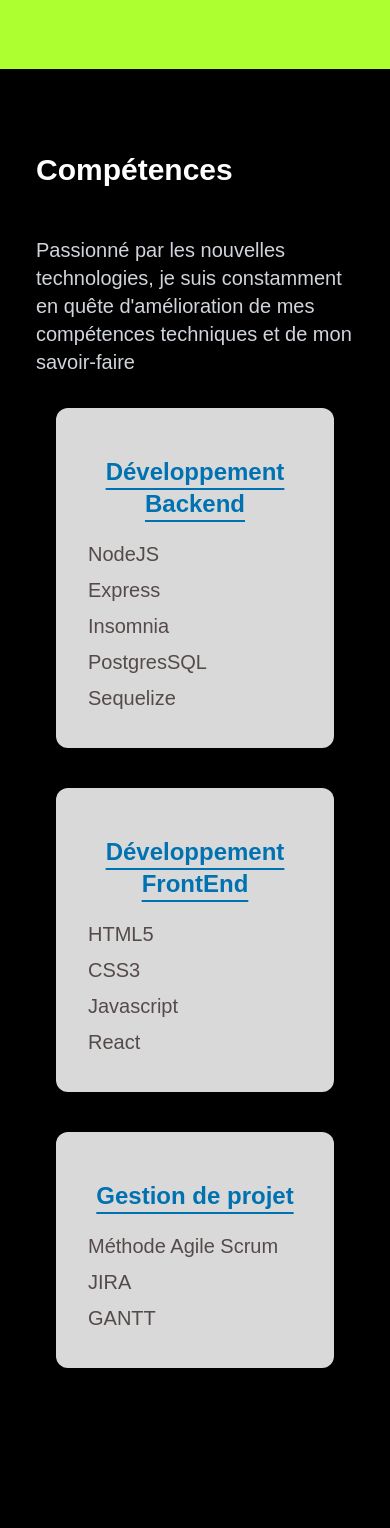
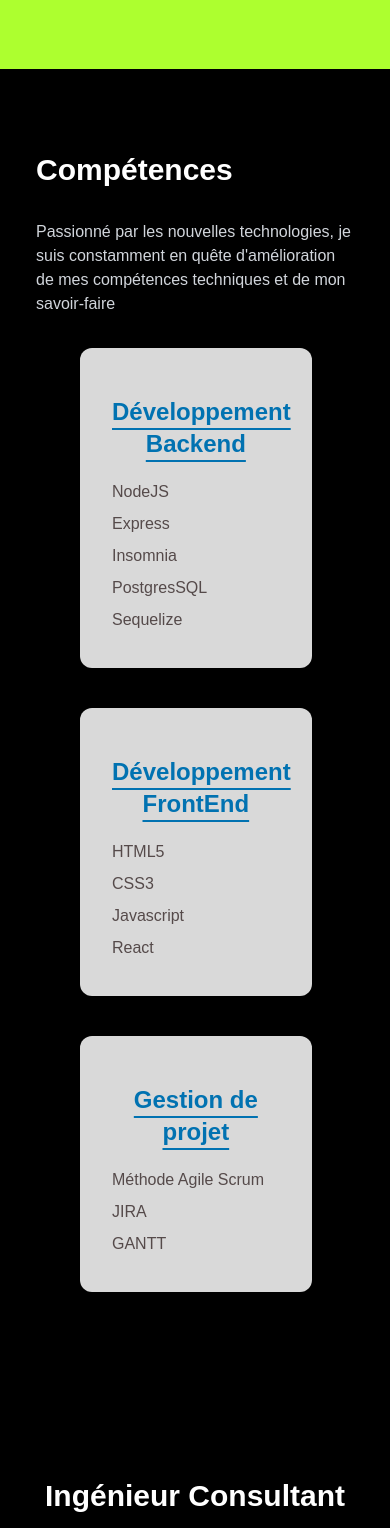
Before and after one commit to AlaaEddineRAHALI/portfolio-alaa-eddine-rahali, a React (Vite) app: page / in a window 390 px wide. Shown: the part 775-2303 px from the top of the page. Built offline with nearby package versions, Linux system fonts and the light colour scheme; a web font is replaced by a local one.

Commit message:
projects_optimisation

```diff
--- a/src/components/Skills/Skills.jsx
+++ b/src/components/Skills/Skills.jsx
@@ -5,16 +5,16 @@ const Skills = () => {
   return (
     <section
       id="skills"
-      className=" bg-black px-5  py-[15%] sm:px-2 md:py-[6%]  md:pb-[42%] lg:py-[05%] lg:pb-[8%]"
+      className=" bg-black px-5  py-[15%] sm:px-2 md:py-[6%]  md:pb-[55%] lg:py-[04%] lg:pb-[09%]"
     >
       <div className="  text-white ">
         <div className="mx-auto  max-w-screen-xl px-4  sm:px-6 sm:py-12 md:px-11 lg:px-8 ">
           <div className=" text-left  ">
-            <h2 className="mt-6 pb-4 text-3xl font-bold sm:text-6xl">
+            <h2 className="mt-6  text-3xl font-bold sm:pb-5 sm:text-6xl">
               Compétences
             </h2>
 
-            <p className="mt-8  text-xl text-gray-300">
+            <p className="mt-8  text-base text-gray-300 sm:text-2xl ">
               Passionné par les nouvelles technologies, je suis constamment en
               quête d&apos;amélioration de mes compétences techniques et de mon
               savoir-faire
@@ -22,12 +22,12 @@ const Skills = () => {
           </div>
 
           <div className="mx-5 mt-8 grid grid-cols-1 gap-10 sm:mx-1 md:grid-cols-3 lg:grid-cols-3  ">
-            <div className="   block h-full rounded-xl bg-[#D9D9D9] p-8 shadow-xl transition hover:border-gray-200/10  hover:shadow-gray-200/10 md:w-full lg:w-full">
+            <div className="   block h-full rounded-xl bg-[#D9D9D9] mx-6  md:mx-0 p-8 shadow-xl transition hover:border-gray-200/10  hover:shadow-gray-200/10 w-5/6 md:w-full lg:w-full">
               <h2 className="mt-4 text-center text-2xl font-bold text-[#0172B1] underline underline-offset-8 sm:text-2xl ">
                 Développement Backend
               </h2>
 
-              <ol className="skills mt-4 text-xl text-[#554A4A]">
+              <ol className="skills mt-4 text-base text-[#554A4A]">
                 <li className="skills py-1">NodeJS</li>
                 <li className="skills py-1">Express</li>
                 <li className="skills py-1">Insomnia</li>
@@ -35,24 +35,24 @@ const Skills = () => {
                 <li className="skills py-1">Sequelize</li>
               </ol>
             </div>
-            <div className="   block h-full rounded-xl bg-[#D9D9D9] p-8 shadow-xl transition hover:border-gray-200/10  hover:shadow-gray-200/10 md:w-full lg:w-full">
+            <div className="   block h-full rounded-xl bg-[#D9D9D9] mx-6  md:mx-0 p-8 shadow-xl transition hover:border-gray-200/10  hover:shadow-gray-200/10 w-5/6 md:w-full lg:w-full">
               <h2 className="mt-4 text-center text-2xl font-bold text-[#0172B1] underline underline-offset-8 ">
                 Développement FrontEnd
               </h2>
 
-              <ol className="skills mt-4 text-xl text-[#554A4A]">
+              <ol className="skills mt-4 text-base text-[#554A4A]">
                 <li className="skills py-1">HTML5</li>
                 <li className="skills py-1">CSS3</li>
                 <li className="skills py-1">Javascript</li>
                 <li className="skills py-1">React</li>
               </ol>
             </div>
-            <div className="   block h-full rounded-xl bg-[#D9D9D9] p-8 shadow-xl transition hover:border-gray-200/10  hover:shadow-gray-200/10 md:w-full lg:w-full">
+            <div className="   block h-full rounded-xl bg-[#D9D9D9] mx-6  md:mx-0 p-8 shadow-xl transition hover:border-gray-200/10  hover:shadow-gray-200/10 w-5/6 md:w-full lg:w-full">
               <h2 className="mt-4 text-center text-2xl font-bold text-[#0172B1] underline underline-offset-8">
                 Gestion de projet
               </h2>
 
-              <ol className="skills mt-4 text-xl text-[#554A4A]">
+              <ol className="skills mt-4 text-base text-[#554A4A]">
                 <li className="skills py-1">Méthode Agile Scrum</li>
                 <li className="skills py-1">JIRA</li>
                 <li className="skills py-1">GANTT</li>
```
